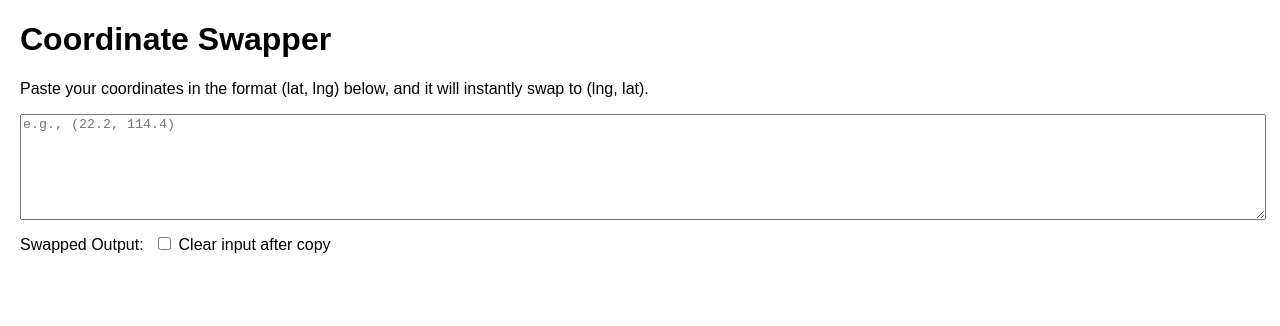
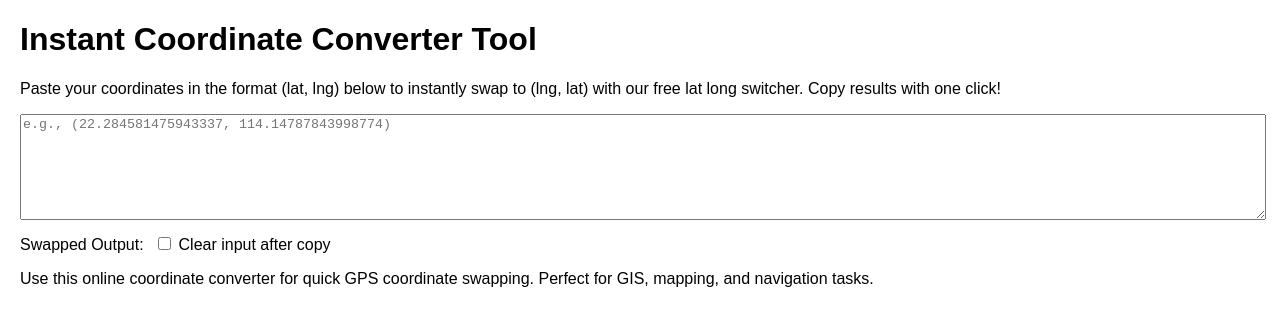
Before and after one commit to alexyip712/Coordinate-Swapper, a plain HTML site: page index.html in a window 1280 px wide. Drawn offline with Linux system fonts and the light colour scheme.

Commit message:
Update index.html

```diff
--- a/index.html
+++ b/index.html
@@ -4,6 +4,10 @@
     <meta name="google-site-verification" content="Nftltg8McIt4ZV6rUL8PmF60PdBopHUvKFSOkT3evko" />
     <meta charset="UTF-8">
     <meta name="viewport" content="width=device-width, initial-scale=1.0">
+    <meta name="description" content="Instantly swap (lat, lng) to (lng, lat) with our free online coordinate converter tool. Copy results with one click and optionally clear input. Fast and easy lat long switcher!">
+    <meta name="keywords" content="coordinate converter, lat long swapper, latitude longitude converter, coordinate format tool, online coordinate switcher, GPS coordinate converter, free coordinate tool">
+    <meta name="author" content="Coordinate Swapper Tool">
+    <title>Free Online Coordinate Converter - Swap Lat Long Instantly</title>
     <title>Coordinate Swapper</title>
     <style>
         body { font-family: Arial, sans-serif; margin: 20px; }
@@ -29,15 +33,16 @@
     </style>
 </head>
 <body>
-    <h1>Coordinate Swapper</h1>
-    <p>Paste your coordinates in the format (lat, lng) below, and it will instantly swap to (lng, lat).</p>
-    <textarea id="input" placeholder="e.g., (22.2, 114.4)"></textarea>
+    <h1>Instant Coordinate Converter Tool</h1>
+    <p>Paste your coordinates in the format (lat, lng) below to instantly swap to (lng, lat) with our free lat long switcher. Copy results with one click!</p>
+    <textarea id="input" placeholder="e.g., (22.284581475943337, 114.14787843998774)"></textarea>
     <div>
         Swapped Output: <span id="output"></span>
         <button id="copyButton" style="display: none;">Copy</button>
         <span id="copyFeedback">Copied!</span>
         <label><input type="checkbox" id="clearCheckbox"> Clear input after copy</label>
     </div>
+    <p>Use this online coordinate converter for quick GPS coordinate swapping. Perfect for GIS, mapping, and navigation tasks.</p>
 
     <script>
         const input = document.getElementById('input');
@@ -62,7 +67,7 @@
             if (parts.length === 2 && !isNaN(parts[0]) && !isNaN(parts[1])) {
                 const lat = parts[0];
                 const lng = parts[1];
-                output.textContent = `${lng}, ${lat}`;
+                output.textContent = `(${lng}, ${lat})`;
                 copyButton.style.display = 'inline';
             } else {
                 output.textContent = 'Invalid format. Use (number, number)';
```
